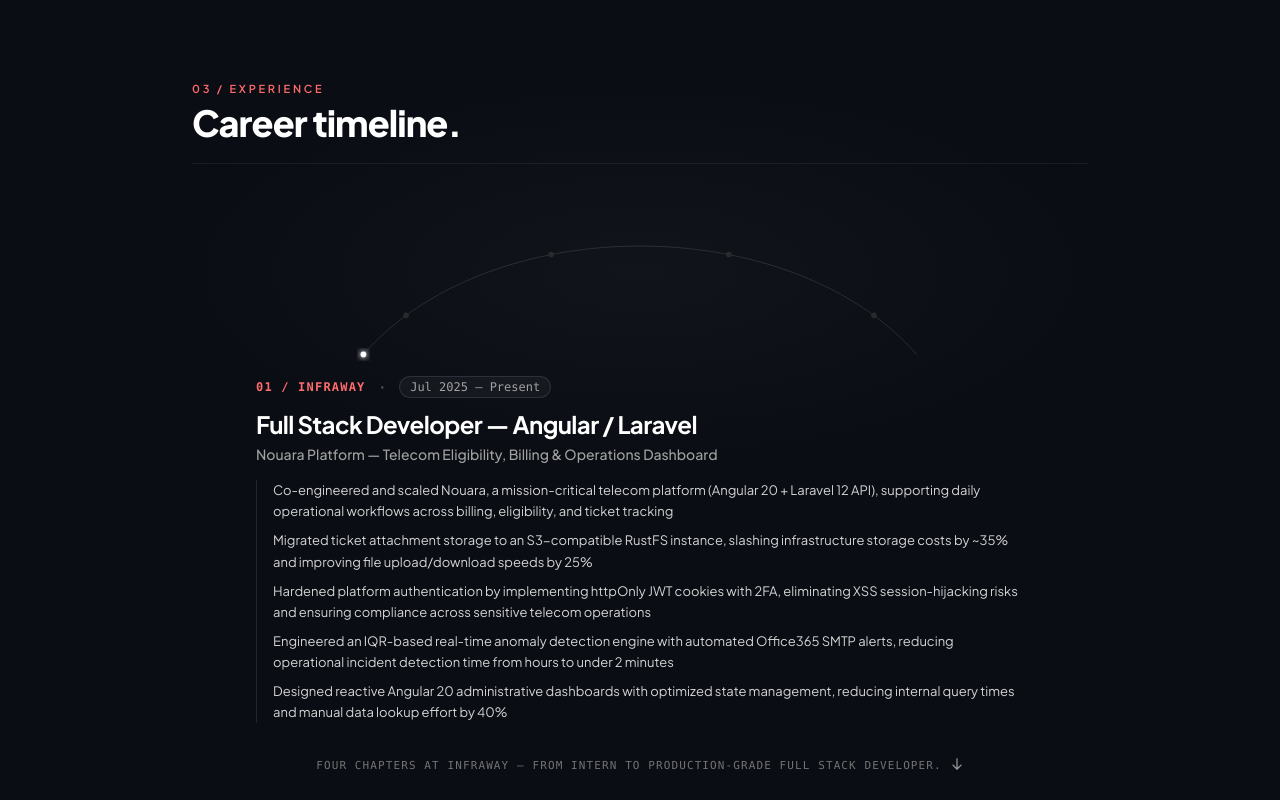
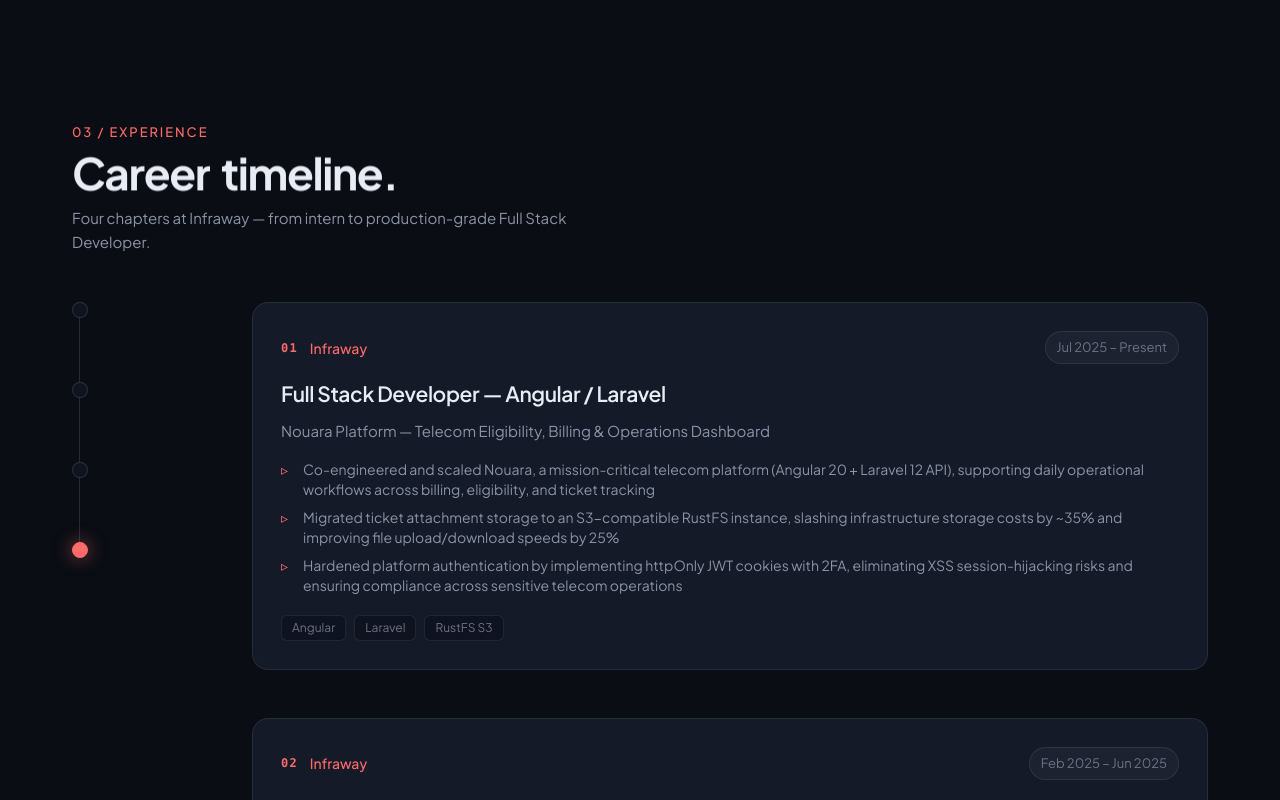
Before and after one commit to AmineMabrouk17/My-Portfolio, a Next.js app: page / in a window 1280 px wide. Shown: the part 2200-3000 px from the top of the page. Built offline with nearby package versions, Linux system fonts and the light colour scheme.

Commit message:
feat(experience): convert career timeline to lateral pin indicator (#74)

```diff
--- a/src/components/sections/Experience.tsx
+++ b/src/components/sections/Experience.tsx
@@ -1,19 +1,9 @@
 "use client";
 
-import { useRef, useState, useEffect, useCallback, useSyncExternalStore } from "react";
+import { useRef, useState, useEffect } from "react";
 import { useI18n } from "@/i18n/I18nContext";
 import { AnimatedText } from "@/components/motion/animated-text";
-
-const emptySubscribe = () => () => {};
-
-const ARC_PATH = "M 60 260 C 260 30, 740 30, 940 260";
-const ARC_LENGTH = 1000;
-const MILESTONE_PCTS = [0.1, 0.36, 0.64, 0.9];
-
-const NODE_POSITIONS = MILESTONE_PCTS.map((t) => ({
-  x: (1 - t) ** 3 * 60 + 3 * (1 - t) ** 2 * t * 260 + 3 * (1 - t) * t ** 2 * 740 + t ** 3 * 940,
-  y: (1 - t) ** 3 * 260 + 3 * (1 - t) ** 2 * t * 30 + 3 * (1 - t) * t ** 2 * 30 + t ** 3 * 260,
-}));
+import { gsap, ScrollTrigger } from "@/lib/gsap";
 
 const jobs = [
   {
@@ -21,21 +11,24 @@
     titleKey: "exp.job1.title",
     date: "Jul 2025 – Present",
     descKey: "exp.job1.desc",
-    bullets: ["exp.job1.b1", "exp.job1.b2", "exp.job1.b3", "exp.job1.b4", "exp.job1.b5"],
+    bullets: ["exp.job1.b1", "exp.job1.b2", "exp.job1.b3"],
+    tech: ["Angular", "Laravel", "RustFS S3"],
   },
   {
     company: "Infraway",
     titleKey: "exp.job2.title",
     date: "Feb 2025 – Jun 2025",
     descKey: "exp.job2.desc",
-    bullets: ["exp.job2.b1", "exp.job2.b2", "exp.job2.b3"],
+    bullets: ["exp.job2.b1", "exp.job2.b2"],
+    tech: ["Asterisk", "FastAGI", "Flask", "Hugging Face"],
   },
   {
     company: "Infraway",
     titleKey: "exp.job3.title",
     date: "Jul 2024 – Aug 2024",
     descKey: "exp.job3.desc",
-    bullets: ["exp.job3.b1", "exp.job3.b2"],
+    bullets: ["exp.job3.b1"],
+    tech: ["Python", "Pandas", "Regression"],
   },
   {
     company: "Infraway",
@@ -43,13 +36,12 @@
     date: "Jul 2023 – Aug 2023",
     descKey: "exp.job4.desc",
     bullets: ["exp.job4.b1"],
+    tech: ["Grafana", "Prometheus"],
   },
 ];
 
-function StaticExperience({ t }: { t: (key: string) => string }) {
+function SectionHeading({ t }: { t: (key: string) => string }) {
   return (
-    <section id="experience" className="py-[90px] max-lg:py-[70px]">
-      <div className="max-w-[1200px] mx-auto px-8">
     <div className="mb-12">
       <div className="text-[var(--color-accent)] text-[13px] font-medium tracking-[0.15em] mb-2">
         {t("exp.num")}
@@ -59,32 +51,36 @@
         text={t("exp.h2")}
         className="text-[clamp(30px,4vw,44px)] font-bold tracking-[-0.03em] leading-none"
       />
+      <p className="text-[var(--color-muted)] text-[15px] mt-3 max-w-[46ch]">{t("exp.sub")}</p>
     </div>
+  );
+}
 
-        <div className="flex flex-col gap-10">
-          {jobs.map((job) => (
-            <div key={job.titleKey} className="relative pl-8 border-l-2 border-[var(--color-accent)]/30">
-              <div
-                className="absolute left-[-9px] top-1 w-[17px] h-[17px] rounded-full bg-[var(--color-bg)] border-2 border-[var(--color-accent)]"
-                style={{ boxShadow: "0 0 14px color-mix(in srgb, var(--color-accent) 50%, transparent)" }}
-              />
-              <div className="flex justify-between items-start flex-wrap gap-2.5 mb-1.5">
-                <div>
-                  <div className="text-[var(--color-accent)] text-sm font-medium tracking-[0.02em]">
-                    {job.company}
-                  </div>
-                  <div className="text-[21px] font-semibold mt-1 tracking-[-0.02em]">
-                    {t(job.titleKey)}
-                  </div>
+function JobCard({ t, job, index }: { t: (key: string) => string; job: (typeof jobs)[number]; index: number }) {
+  return (
+    <article
+      data-card-index={index}
+      className="timeline-card rounded-2xl border border-[var(--color-border)] bg-[var(--color-surface)] p-6 sm:p-7 transition-colors hover:border-[var(--color-accent)]/40"
+    >
+      <div className="flex items-center justify-between flex-wrap gap-2.5 mb-4">
+        <div className="flex items-center gap-3">
+          <span className="text-xs font-mono font-bold text-[var(--color-accent)] tracking-widest uppercase">
+            {`0${index + 1}`}
+          </span>
+          <span className="text-[var(--color-accent)] text-sm font-medium">{job.company}</span>
         </div>
         <span className="text-[13px] text-[var(--color-muted-2)] bg-white/[0.04] px-[11px] py-[5px] rounded-full border border-[var(--color-border)] whitespace-nowrap">
           {job.date}
         </span>
       </div>
-              <div className="text-[var(--color-muted)] text-[15px] mt-2 mb-3.5">
-                {t(job.descKey)}
-              </div>
-              <ul className="list-none flex flex-col gap-2">
+
+      <h3 className="text-[19px] sm:text-[21px] font-semibold leading-snug tracking-[-0.02em] mb-2.5">
+        {t(job.titleKey)}
+      </h3>
+
+      <p className="text-[var(--color-muted)] text-[15px] mb-4">{t(job.descKey)}</p>
+
+      <ul className="space-y-2 mb-5">
         {job.bullets.map((bullet) => (
           <li key={bullet} className="text-sm text-[var(--color-muted)] pl-[22px] relative">
             <span className="absolute left-0 top-0 text-[var(--color-accent)]">▹</span>
@@ -92,6 +88,44 @@
           </li>
         ))}
       </ul>
+
+      <div className="flex flex-wrap gap-2">
+        {job.tech.map((tech) => (
+          <span
+            key={tech}
+            className="text-xs text-[var(--color-muted-2)] bg-[var(--color-bg-2)] px-2.5 py-1 rounded-md border border-[var(--color-border)]"
+          >
+            {tech}
+          </span>
+        ))}
+      </div>
+    </article>
+  );
+}
+
+function SectionMarkup({ t }: { t: (key: string) => string }) {
+  return (
+    <div id="timeline" className="flex flex-col gap-10 lg:gap-12">
+      {jobs.map((job, i) => (
+        <JobCard key={job.titleKey} t={t} job={job} index={i} />
+      ))}
+    </div>
+  );
+}
+
+function StaticExperience({ t }: { t: (key: string) => string }) {
+  return (
+    <section id="experience" className="py-[90px] max-lg:py-[70px]">
+      <div className="max-w-[1200px] mx-auto px-8">
+        <SectionHeading t={t} />
+        <div id="timeline" className="flex flex-col gap-10">
+          {jobs.map((job, i) => (
+            <div key={job.titleKey} className="relative pl-8 border-l-2 border-[var(--color-accent)]/30">
+              <div
+                className="absolute left-[-9px] top-1 w-[17px] h-[17px] rounded-full bg-[var(--color-bg)] border-2 border-[var(--color-accent)]"
+                style={{ boxShadow: "0 0 14px color-mix(in srgb, var(--color-accent) 50%, transparent)" }}
+              />
+              <JobCard t={t} job={job} index={i} />
             </div>
           ))}
         </div>
@@ -102,243 +136,135 @@
 
 export default function Experience() {
   const { t } = useI18n();
-  const containerRef = useRef<HTMLDivElement>(null);
-  const progressPathRef = useRef<SVGPathElement>(null);
-  const headRef = useRef<SVGCircleElement>(null);
-  const nodeRefs = useRef<(SVGCircleElement | null)[]>([]);
-  const [activeStep, setActiveStep] = useState(0);
-  const rafRef = useRef<number>(0);
-  const mounted = useSyncExternalStore(
-    emptySubscribe,
-    () => true,
-    () => false,
+  const rootRef = useRef<HTMLDivElement>(null);
+  const [active, setActive] = useState(0);
+  const [isDesktop, setIsDesktop] = useState(false);
+  const [reducedMotion, setReducedMotion] = useState(false);
+  const [ready, setReady] = useState(false);
+
+  useEffect(() => {
+    const mqDesktop = window.matchMedia("(min-width: 768px)");
+    const mqReduced = window.matchMedia("(prefers-reduced-motion: reduce)");
+
+    const apply = () => {
+      setReducedMotion(mqReduced.matches);
+      setIsDesktop(mqDesktop.matches);
+      setReady(true);
+    };
+
+    apply();
+    mqDesktop.addEventListener("change", apply);
+    mqReduced.addEventListener("change", apply);
+    return () => {
+      mqDesktop.removeEventListener("change", apply);
+      mqReduced.removeEventListener("change", apply);
+    };
+  }, []);
+
+  useEffect(() => {
+    if (!ready) return;
+
+    const ctx = gsap.context(() => {
+      const cards = gsap.utils.toArray<HTMLElement>(".timeline-card");
+
+      if (reducedMotion) return;
+
+      if (isDesktop) {
+        gsap.fromTo(
+          cards,
+          { x: 120, opacity: 0 },
+          {
+            x: 0,
+            opacity: 1,
+            duration: 0.9,
+            ease: "power3.out",
+            stagger: 0.08,
+            scrollTrigger: {
+              trigger: rootRef.current,
+              start: "top 82%",
+            },
+          },
         );
-
-  const syncArc = useCallback((progress: number) => {
-    const clamped = Math.min(1, Math.max(0, progress));
-
-    if (progressPathRef.current) {
-      progressPathRef.current.style.strokeDashoffset = String(ARC_LENGTH * (1 - clamped));
+      } else {
+        gsap.fromTo(
+          cards,
+          { y: 32, opacity: 0 },
+          {
+            y: 0,
+            opacity: 1,
+            duration: 0.7,
+            ease: "power2.out",
+            stagger: 0.1,
+            scrollTrigger: {
+              trigger: rootRef.current,
+              start: "top 85%",
+            },
+          },
+        );
       }
 
-    const headPt = getPointAtProgress(clamped);
-    if (headRef.current) {
-      headRef.current.setAttribute("cx", String(headPt.x));
-      headRef.current.setAttribute("cy", String(headPt.y));
+      cards.forEach((card) => {
+        ScrollTrigger.create({
+          trigger: card,
+          start: "top 55%",
+          end: "bottom 55%",
+          onToggle: (self) => {
+            if (self.isActive) {
+              setActive(Number(card.dataset.cardIndex ?? 0));
             }
+          },
+        });
+      });
+    }, rootRef);
 
-    let step = 0;
-    for (let i = MILESTONE_PCTS.length - 1; i >= 0; i--) {
-      if (clamped >= MILESTONE_PCTS[i] - 0.01) {
-        step = i;
-        break;
-      }
-    }
+    return () => ctx.revert();
+  }, [ready, reducedMotion, isDesktop]);
 
-    setActiveStep((prev) => {
-      if (prev !== step) return step;
-      return prev;
-    });
-
-    nodeRefs.current.forEach((circle, i) => {
-      if (!circle) return;
-      if (clamped >= MILESTONE_PCTS[i] - 0.01) {
-        circle.setAttribute("fill", "#ffffff");
-        circle.setAttribute("r", String(i === step ? 6 : 4.5));
-      } else {
-        circle.setAttribute("fill", "#262629");
-        circle.setAttribute("r", "4.5");
-      }
-    });
-  }, []);
-
-  const handleScroll = useCallback(() => {
-    cancelAnimationFrame(rafRef.current);
-    rafRef.current = requestAnimationFrame(() => {
-      const el = containerRef.current;
-      if (!el) return;
-      const rect = el.getBoundingClientRect();
-      const scrollable = el.offsetHeight - window.innerHeight;
-      if (scrollable <= 0) return;
-      const raw = -rect.top / scrollable;
-      syncArc(raw);
-    });
-  }, [syncArc]);
-
-  useEffect(() => {
-    handleScroll();
-    window.addEventListener("scroll", handleScroll, { passive: true });
-    window.addEventListener("resize", handleScroll);
-    return () => {
-      window.removeEventListener("scroll", handleScroll);
-      window.removeEventListener("resize", handleScroll);
-      cancelAnimationFrame(rafRef.current);
-    };
-  }, [handleScroll]);
-
-  const jumpToStep = useCallback((step: number) => {
-    const el = containerRef.current;
-    if (!el) return;
-    const scrollable = el.offsetHeight - window.innerHeight;
-    const targetY = el.offsetTop + MILESTONE_PCTS[step] * scrollable;
-    window.scrollTo({ top: targetY, behavior: "smooth" });
-  }, []);
-
-  const prefersReducedMotion =
-    typeof window !== "undefined" &&
-    window.matchMedia("(prefers-reduced-motion: reduce)").matches;
-
-  if (prefersReducedMotion) {
+  if (!ready || reducedMotion) {
     return <StaticExperience t={t} />;
   }
 
   return (
+    <section id="experience" ref={rootRef} className="py-[90px] max-lg:py-[70px]">
+      <div className="max-w-[1200px] mx-auto px-8">
+        <SectionHeading t={t} />
+
+        <div className="md:grid md:grid-cols-[132px_1fr] md:gap-12">
+          {isDesktop && (
+            <div className="hidden md:block">
+              <div className="md:sticky md:top-32">
+                <div className="relative">
                   <div
-      ref={containerRef}
-      className="relative h-[420vh]"
-      id="timeline-scroll-wrapper"
-    >
-      <div className="sticky top-0 h-screen w-full flex flex-col justify-between overflow-hidden px-4 sm:px-8 py-8 sm:py-12">
-        <header className="w-full max-w-4xl mx-auto border-b border-white/[0.06] pb-5">
-          <span className="text-[11px] font-semibold tracking-[0.25em] text-[var(--color-accent)] uppercase block mb-1.5">
-            {t("exp.num")}
-          </span>
-          <h1 className="text-2xl sm:text-4xl font-extrabold text-white tracking-tight">
-            {t("exp.h2")}
-          </h1>
-        </header>
-
-        <div className="w-full max-w-3xl mx-auto flex flex-col items-center justify-center my-auto">
-          <div className="relative w-full h-32 sm:h-44 flex items-center justify-center">
-            {mounted && (
-              <svg
-                viewBox="0 0 1000 280"
-                className="w-full h-full overflow-visible"
-              >
-                <defs>
-                  <filter id="node-glow" x="-60%" y="-60%" width="220%" height="220%">
-                    <feDropShadow dx="0" dy="0" stdDeviation="3" floodColor="#ffffff" floodOpacity="0.9" />
-                    <feDropShadow dx="0" dy="0" stdDeviation="9" floodColor="#ffffff" floodOpacity="0.6" />
-                  </filter>
-                </defs>
-
-                <path
-                  d={ARC_PATH}
-                  fill="none"
-                  stroke="rgba(255, 255, 255, 0.12)"
-                  strokeWidth="1.5"
-                  strokeLinecap="round"
+                    className="absolute left-[7px] top-1 bottom-1 w-px"
+                    style={{ background: "var(--color-border-2)" }}
                   />
-
-                <path
-                  ref={progressPathRef}
-                  d={ARC_PATH}
-                  fill="none"
-                  stroke="#ffffff"
-                  strokeWidth="2"
-                  strokeLinecap="round"
-                  strokeDasharray={ARC_LENGTH}
-                  strokeDashoffset={ARC_LENGTH}
+                  {jobs.map((job, i) => {
+                    const isActive = i === active;
+                    return (
+                      <button
+                        key={job.titleKey}
+                        type="button"
+                        onClick={() => setActive(i)}
+                        aria-label={t(job.titleKey)}
+                        className="relative z-10 mb-[64px] block h-4 w-4 rounded-full transition-colors duration-300 last:mb-0 cursor-pointer"
+                        style={{
+                          background: isActive ? "var(--color-accent)" : "var(--color-bg-2)",
+                          border: isActive ? "1px solid var(--color-accent)" : "1px solid var(--color-border-2)",
+                          boxShadow: isActive
+                            ? "0 0 18px color-mix(in srgb, var(--color-accent) 60%, transparent)"
+                            : "none",
+                        }}
                       />
-
-                {NODE_POSITIONS.map((pos, i) => (
-                  <circle
-                    key={i}
-                    ref={(el) => { nodeRefs.current[i] = el; }}
-                    cx={pos.x}
-                    cy={pos.y}
-                    r={4.5}
-                    fill="#262629"
-                    className="cursor-pointer transition-all duration-300"
-                    onClick={() => jumpToStep(i)}
-                  />
-                ))}
-
-                <circle
-                  ref={headRef}
-                  cx={NODE_POSITIONS[0].x}
-                  cy={NODE_POSITIONS[0].y}
-                  r={4.5}
-                  fill="#ffffff"
-                  filter="url(#node-glow)"
-                  className="pointer-events-none"
-                />
-              </svg>
-            )}
-          </div>
-
-          <div className="relative w-full min-h-[300px] sm:min-h-[280px] mt-2">
-            {jobs.map((job, i) => (
-              <div
-                key={job.titleKey}
-                className={
-                  i === activeStep
-                    ? "transition-all duration-500 opacity-100 transform translate-y-0"
-                    : "absolute inset-0 transition-all duration-500 opacity-0 pointer-events-none transform translate-y-4"
-                }
-              >
-                <div className="flex items-center gap-3 mb-2">
-                  <span className="text-xs font-mono font-bold text-[var(--color-accent)] tracking-widest uppercase">
-                    {`0${i + 1} / ${jobs[i].company}`}
-                  </span>
-                  <span className="text-neutral-600 font-mono">·</span>
-                  <span className="text-xs font-mono text-neutral-400 bg-white/[0.04] px-2.5 py-0.5 rounded-full border border-white/10">
-                    {job.date}
-                  </span>
-                </div>
-
-                <h2 className="text-xl sm:text-2xl font-bold text-white mb-1 tracking-tight">
-                  {t(job.titleKey)}
-                </h2>
-                <p className="text-xs sm:text-sm text-neutral-400 font-medium mb-4">
-                  {t(job.descKey)}
-                </p>
-
-                <ul className="space-y-2 text-xs sm:text-[13px] text-neutral-300 leading-relaxed border-l border-white/10 pl-4">
-                  {job.bullets.map((bullet) => (
-                    <li key={bullet}>{t(bullet)}</li>
-                  ))}
-                </ul>
-              </div>
-            ))}
+                    );
+                  })}
                 </div>
               </div>
+            </div>
+          )}
 
-        <footer className="w-full text-center pb-2">
-          <div className="inline-flex items-center gap-2 text-[11px] font-mono text-neutral-500 tracking-widest uppercase">
-            <span>{t("exp.sub")}</span>
-            <svg
-              className="w-3.5 h-3.5 animate-bounce text-neutral-400"
-              fill="none"
-              stroke="currentColor"
-              viewBox="0 0 24 24"
-            >
-              <path
-                strokeLinecap="round"
-                strokeLinejoin="round"
-                strokeWidth={2}
-                d="M19 14l-7 7m0 0l-7-7m7 7V3"
-              />
-            </svg>
-          </div>
-        </footer>
-
-        <div
-          className="pointer-events-none absolute inset-0 arc-ambient-glow"
-          style={{
-            background:
-              "radial-gradient(ellipse 60% 40% at 50% 30%, rgba(255,255,255,0.03), transparent 70%)",
-          }}
-        />
+          <SectionMarkup t={t} />
         </div>
       </div>
+    </section>
   );
 }
-
-function getPointAtProgress(t: number) {
-  const mt = 1 - t;
-  return {
-    x: mt ** 3 * 60 + 3 * mt ** 2 * t * 260 + 3 * mt * t ** 2 * 740 + t ** 3 * 940,
-    y: mt ** 3 * 260 + 3 * mt ** 2 * t * 30 + 3 * mt * t ** 2 * 30 + t ** 3 * 260,
-  };
-}
```
Lines whose indentation alone changed are shown as unchanged.
